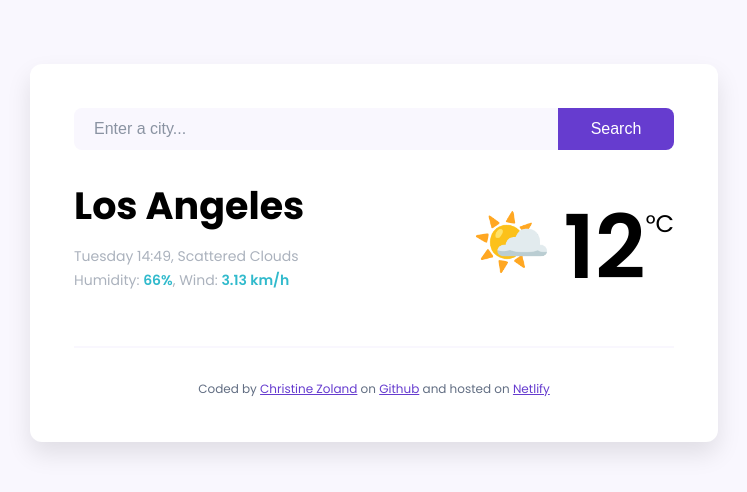
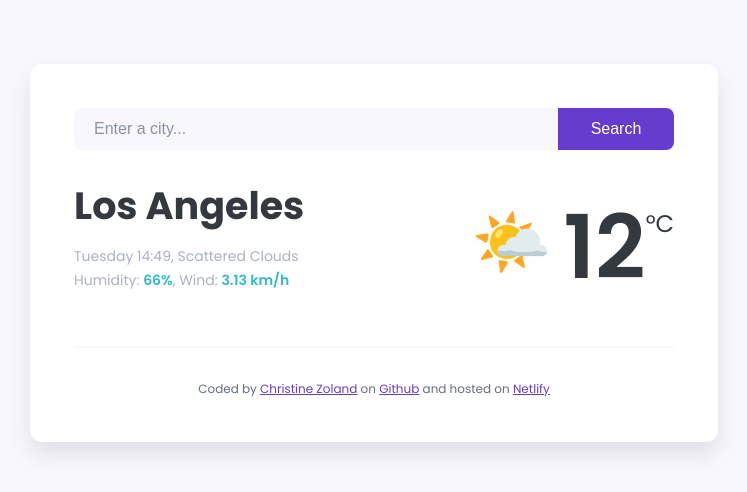
Before and after one commit to cszoland/Sora-Weather, a plain HTML site: page index.html in a window 1280 px wide. Shown: the whole page, without its empty margins (266-1013 px from the left). Drawn offline with Linux system fonts and the light colour scheme.

Commit message:
Updating black color in text

```diff
--- a/src/style.css
+++ b/src/style.css
@@ -56,6 +56,7 @@ main {
   margin: 0;
   font-size: 38px;
   line-height: 48px;
+  color: #34383f;
 }
 
 .weather-app-details {
@@ -72,6 +73,7 @@ main {
 
 .weather-app-temperature {
   display: flex;
+  color: #34383f;
 }
 
 .weather-app-icon {
```
